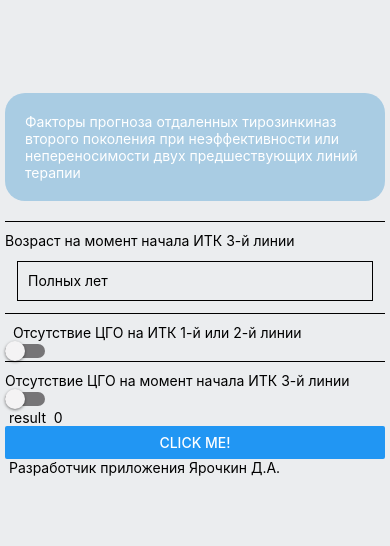
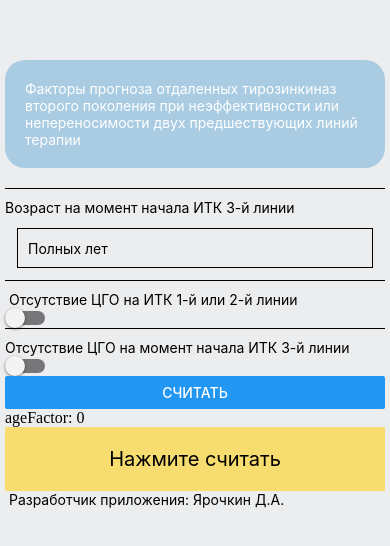
Before and after one commit to yarov475/med, a React Native app: screen / in a window 390 px wide. Shown: the part 138-684 px from the top of the page. Built offline with nearby package versions, Linux system fonts and the light colour scheme.

Commit message:
feat: parceInt(number/10)

```diff
--- a/App.js
+++ b/App.js
@@ -3,8 +3,18 @@ import {StatusBar} from 'expo-status-bar';
 import React, {useState} from 'react';
 import {View, Text, Button, StyleSheet} from 'react-native';
 import {SafeAreaView, TextInput, Switch} from "react-native";
+// ****************************************FACTORS**********************
+// Прогностический фактор
+// Балл
+// Возраст на момент начала ИТК 3-й линии (для каждых 10 лет)
+// 1
+// Отсутствие ЦГО на ИТК 1-й или 2-й линии
+// 8
+// Отсутствие ЦГО на момент начала ИТК 3-й линии
+// 7
+// **************************************************************************
+export default function App() {
 
-export default function App() {
     const [count, setCount] = useState(0);
     const [number, onChangeNumber] = React.useState(null);
 
@@ -20,12 +30,43 @@ export default function App() {
         setIsEnabled3(previousState => !previousState);
         setCount(count + 7)
     }
- let result = count + number/10;
+    let ageFactor = parseInt(number / 10)
+    let result = count + ageFactor;
+
+    {/*            ******************************************RESULT******************************************/
+    }
+    {/*После расчета суммы баллов для каждого пациента мы разделили пациентов на три группы: низкого риска*/
+    }
+    {/*(сумма баллов ≤9, n=22), промежуточного риска (сумма баллов от 10 до 15, n=27) и высокого риска (сумма*/
+    }
+    {/*баллов ≥16, n=24). У пациентов в группе высокого риска отмечалась значимо более низкая частота достижения*/
+    }
+    {/*ПЦГО на ИТК 3-й линии по сравнению с группой промежуточного риска (1/24 (4%) по сравнению с 7/27*/
+    }
+    {/*(26%), p=0,033), в свою очередь группа промежуточного риска имела значимо худшие результаты по*/
+    }
+    {/*сравнению с группой низкого риска (7/27 (26%) по сравнению с 14/22 (64%), p=0,008).*/
+    }
+    {/***********************************************************************************************************/
+    }
+    let resultMes;
+    if (result == 0) {
+        resultMes = <Text style={styles.start}
+        >Нажмите считать</Text>
+    } else if (result <= 9) {
+        resultMes = <Text style={styles.low}
+        >Низкий риск</Text>
+    } else if (result > 10 && result <= 15) {
+        resultMes = <Text style={styles.middle}
+        >промежуточный риск</Text>
+    } else if (result >= 16) {
+        resultMes = <Text style={styles.high}
+        > высокий риск</Text>
+    }
+
+
 // TODO onchange=>onsubmit
-// TODO input should change count
-// TODO conditional rendering
-// TODO button submit=>make count=>render result
-// TODO css
+//sound analyst out what to do if count == 9.1 e tc
     return (
 
         <View style={styles.container}>
@@ -45,7 +86,7 @@ export default function App() {
                 keyboardType="numeric"
             />
 
-            <Text style={styles.factor}>  Отсутствие ЦГО на ИТК 1-й или 2-й линии</Text>
+            <Text style={styles.factor}> Отсутствие ЦГО на ИТК 1-й или 2-й линии</Text>
             <Switch style={styles.switch}
                     trackColor={{false: "#767577", true: "#81b0ff"}}
                     thumbColor={isEnabled ? "#f5dd4b" : "#f4f3f4"}
@@ -61,13 +102,21 @@ export default function App() {
                     onValueChange={noCgo3}
                     value={isEnabled3}
             />
-            <Text> result  {result}  </Text>
+
+
             <Button
                 onPress={() => setCount(count + 1)}
-                title="Click me!"
+                title="Считать"
             />
 
-            <Text> Разработчик приложения Ярочкин Д.А.</Text>
+
+            {/*<Text> result {result}  </Text>*/}
+            ageFactor: {ageFactor}
+
+ {resultMes}
+
+
+            <Text> Разработчик приложения: Ярочкин Д.А.</Text>
         </View>
     );
 }
@@ -97,11 +146,40 @@ const styles = StyleSheet.create({
 
     },
     factor: {
-        paddingTop:10,
-        borderTopWidth:1,
+        paddingTop: 10,
+        borderTopWidth: 1,
     },
-    switch:{
-       justifyContent:"flex-start",
+    switch: {
+        justifyContent: "flex-start",
+    },
+    start:{
+        backgroundColor:'#F7DC6F',
+        fontSize:20,
+        margin:0,
+        padding:20,
+        textAlign:'center'
+    },
+    low:{
+         backgroundColor:'#F4ECF7',
+        fontSize:20,
+        margin:0,
+        padding:20,
+        textAlign:'center'
+    },
+middle:{
+         backgroundColor:'#E8DAEF',
+        fontSize:20,
+        margin:0,
+        padding:20,
+        textAlign:'center'
+
+},
+    high:{
+         backgroundColor:'#A569BD',
+        fontSize:20,
+        margin:0,
+        padding:20,
+        textAlign:'center'
     }
 
 });
```
Lines whose indentation alone changed are shown as unchanged.
